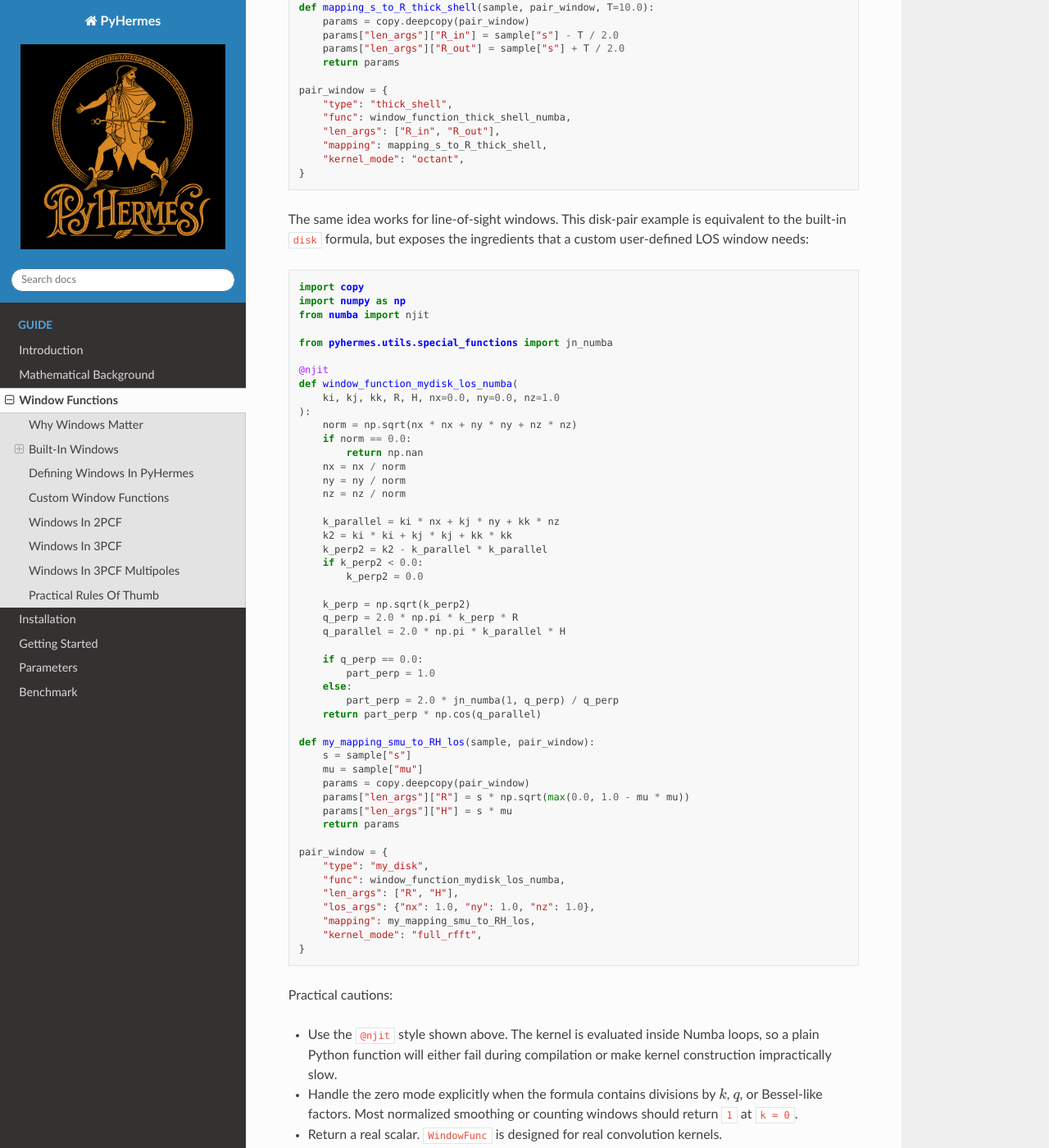
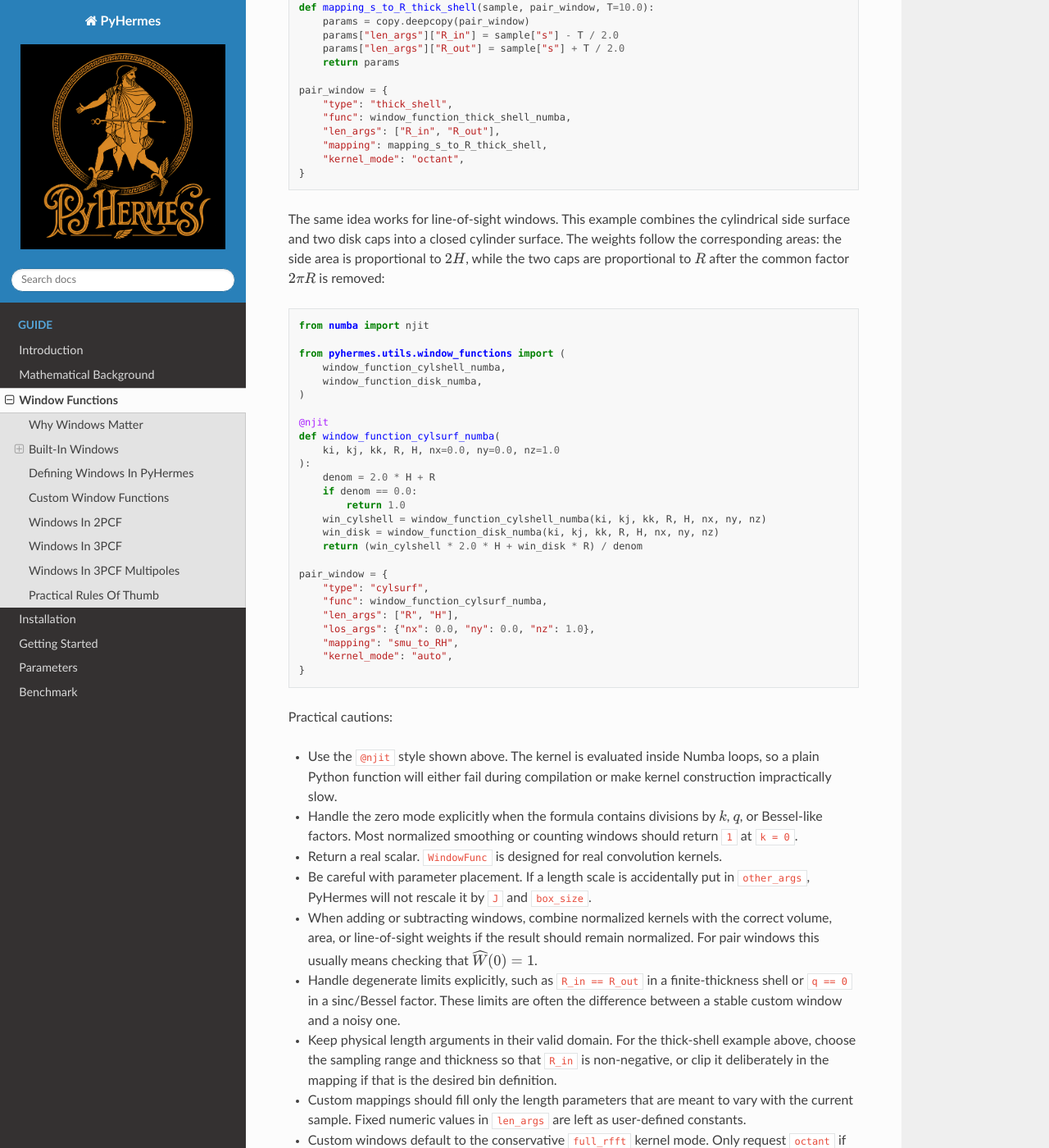
Before and after one commit to SYSUSPA-Projects/PyHermes, a Sphinx documentation site: the page built from docs/windows.rst, in a window 1280 px wide and 1400 px high, scrolled down 5159 px. Shown: the whole window at 82% size. Built offline with Sphinx 7.4.7 and the Read the Docs theme 3.1.0, drawn with Linux system fonts in a browser that asks for light colours; some of the changed text lies outside the part shown.

Commit message:
feat: implement cylindrical surface window function for line-of-sight calculations

```diff
--- a/docs/windows.rst
+++ b/docs/windows.rst
@@ -387,60 +387,39 @@
        "kernel_mode": "octant",
    }
 
-The same idea works for line-of-sight windows. This disk-pair example is
-equivalent to the built-in ``disk`` formula, but exposes the ingredients that a
-custom user-defined LOS window needs:
+The same idea works for line-of-sight windows. This example combines the
+cylindrical side surface and two disk caps into a closed cylinder surface. The
+weights follow the corresponding areas: the side area is proportional to
+:math:`2H`, while the two caps are proportional to :math:`R` after the common
+factor :math:`2\pi R` is removed:
 
 .. code-block:: python
 
-   import copy
-   import numpy as np
    from numba import njit
 
-   from pyhermes.utils.special_functions import jn_numba
+   from pyhermes.utils.window_functions import (
+       window_function_cylshell_numba,
+       window_function_disk_numba,
+   )
 
    @njit
-   def window_function_mydisk_los_numba(
+   def window_function_cylsurf_numba(
        ki, kj, kk, R, H, nx=0.0, ny=0.0, nz=1.0
    ):
-       norm = np.sqrt(nx * nx + ny * ny + nz * nz)
-       if norm == 0.0:
-           return np.nan
-       nx = nx / norm
-       ny = ny / norm
-       nz = nz / norm
-
-       k_parallel = ki * nx + kj * ny + kk * nz
-       k2 = ki * ki + kj * kj + kk * kk
-       k_perp2 = k2 - k_parallel * k_parallel
-       if k_perp2 < 0.0:
-           k_perp2 = 0.0
-
-       k_perp = np.sqrt(k_perp2)
-       q_perp = 2.0 * np.pi * k_perp * R
-       q_parallel = 2.0 * np.pi * k_parallel * H
-
-       if q_perp == 0.0:
-           part_perp = 1.0
-       else:
-           part_perp = 2.0 * jn_numba(1, q_perp) / q_perp
-       return part_perp * np.cos(q_parallel)
-
-   def my_mapping_smu_to_RH_los(sample, pair_window):
-       s = sample["s"]
-       mu = sample["mu"]
-       params = copy.deepcopy(pair_window)
-       params["len_args"]["R"] = s * np.sqrt(max(0.0, 1.0 - mu * mu))
-       params["len_args"]["H"] = s * mu
-       return params
+       denom = 2.0 * H + R
+       if denom == 0.0:
+           return 1.0
+       win_cylshell = window_function_cylshell_numba(ki, kj, kk, R, H, nx, ny, nz)
+       win_disk = window_function_disk_numba(ki, kj, kk, R, H, nx, ny, nz)
+       return (win_cylshell * 2.0 * H + win_disk * R) / denom
 
    pair_window = {
-       "type": "my_disk",
-       "func": window_function_mydisk_los_numba,
+       "type": "cylsurf",
+       "func": window_function_cylsurf_numba,
        "len_args": ["R", "H"],
-       "los_args": {"nx": 1.0, "ny": 1.0, "nz": 1.0},
-       "mapping": my_mapping_smu_to_RH_los,
-       "kernel_mode": "full_rfft",
+       "los_args": {"nx": 0.0, "ny": 0.0, "nz": 1.0},
+       "mapping": "smu_to_RH",
+       "kernel_mode": "auto",
    }
 
 Practical cautions:
@@ -473,8 +452,8 @@
   request ``octant`` if the Fourier kernel is invariant under independent sign
   flips of all grid axes:
   ``W(kx, ky, kz) = W(-kx, ky, kz) = W(kx, -ky, kz) = W(kx, ky, -kz)``.
-- For oblique LOS choices such as ``{"nx": 1, "ny": 1, "nz": 1}``, use
-  ``full_rfft``. Axis-aligned even windows can use ``octant`` or ``auto``.
+- For oblique LOS choices, use ``full_rfft``. Axis-aligned even windows can use
+  ``octant`` or ``auto``.
 - Custom functions are Python objects, so they are meant for Python-level task
   construction. YAML configs can describe built-in windows, but cannot store a
   live Python function.
```
